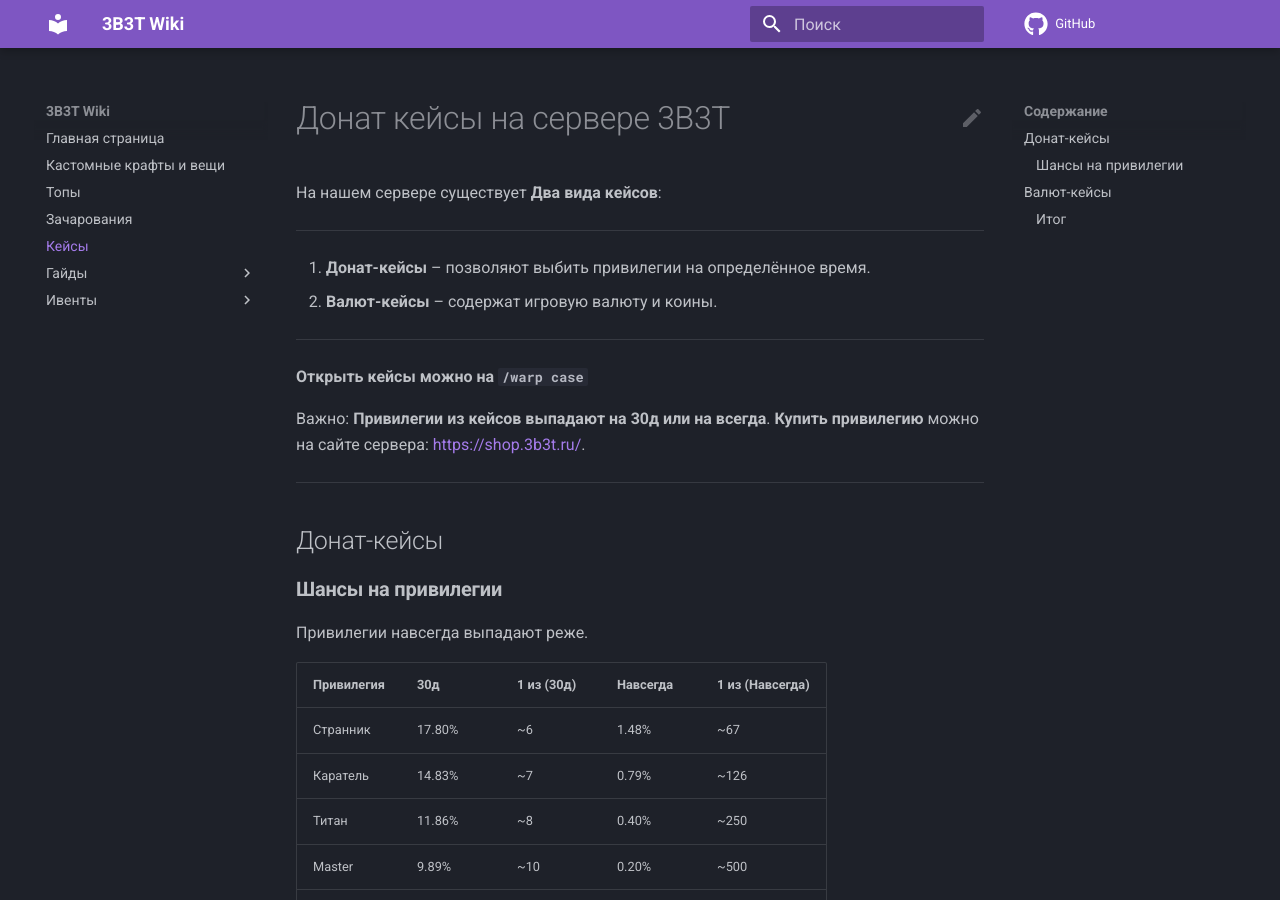
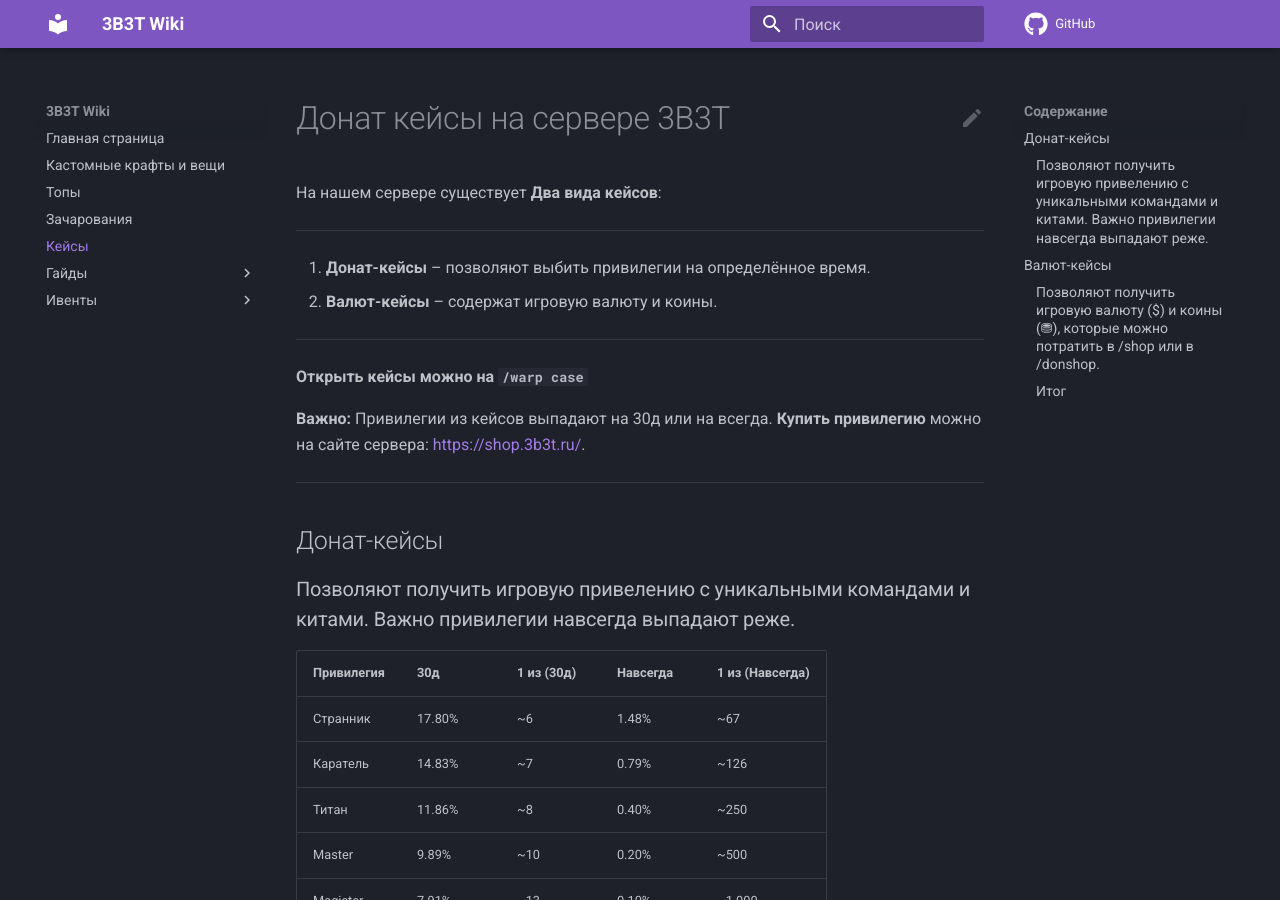
Before and after one commit to 3B3TServer/Docs, an MkDocs documentation site: the page built from docs/cases.md, in a window 1280 px wide and 900 px high. Built offline with MkDocs 1.6.1 and Material for MkDocs 9.7.7, drawn with Linux system fonts in a browser that asks for light colours; comment, search, counter and statistics services are not loaded.

Commit message:
Дрпиление страницы кейсов

```diff
--- a/docs/cases.md
+++ b/docs/cases.md
@@ -11,16 +11,14 @@
 
 **Открыть кейсы можно на `/warp case`**
 
-Важно: **Привилегии из кейсов выпадают на 30д или на всегда**.  **Купить привилегию** можно на сайте сервера: [https://shop.3b3t.ru/](https://shop.3b3t.ru/).
+**Важно:** Привилегии из кейсов выпадают на 30д или на всегда. **Купить привилегию** можно на сайте сервера: [https://shop.3b3t.ru/](https://shop.3b3t.ru/).
 
 ---
 
 ## Донат-кейсы
 
+### Позволяют получить игровую привелению с уникальными командами и китами. Важно привилегии навсегда выпадают реже.
 
-### **Шансы на привилегии**
-
- Привилегии навсегда выпадают реже.
 
 | Привилегия | 30д    | 1 из (30д) | Навсегда | 1 из (Навсегда) |
 | ---------- | ------ | ---------- | -------- | --------------- |
@@ -35,10 +33,11 @@
 | Dragon     | 0.99%  | ~101       | 0.005%   | ~20 000         |
 | Sponsor    | 0.49%  | ~204       | 0.001%   | ~100 000        |
 
+---
 
 ## Валют-кейсы
 
-Позволяют получить игровую валюту ($) и коины (⛃), которые можно потратить в `/shop` или в `/donshop`.
+### Позволяют получить игровую валюту ($) и коины (⛃), которые можно потратить в `/shop` или в `/donshop`.
 
 | **Награда**  | **Шанс (%)** | **Шанс один из** |
 |--------------------|---------|-------------|
```
